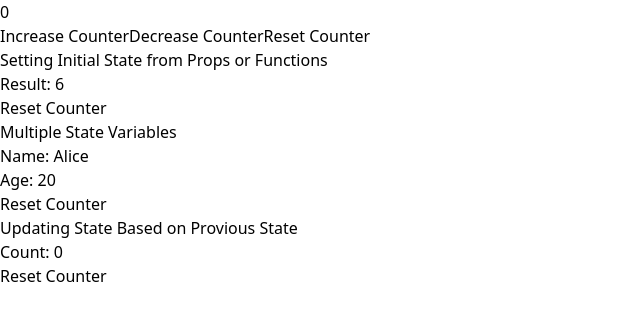
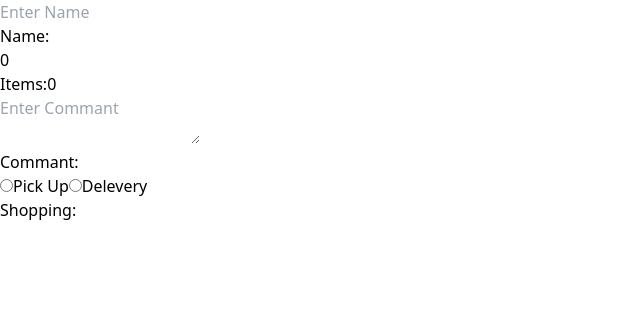
Before and after one commit to PurpleRain9/React, a React (Vite) app: page / in a window 1280 px wide. Shown: the top 320 px of the page, without its empty margins (0-640 px from the left). Built offline with nearby package versions, Linux system fonts and the light colour scheme.

Commit message:
On Change Event

```diff
--- a/src/App.jsx
+++ b/src/App.jsx
@@ -12,6 +12,7 @@ import UserGreeting from './ConditionalRundering/UserGreeting';
 import Lists from './RenderLists/Lists';
 import ClickEvent from './ClickEvents/ClickEvent';
 import StateParent from './useState/StateParent';
+import OnChangeEventsComponent from './OnChangeEvent/OnChangeEvent'
 
 export default function App() {
   return (
@@ -26,8 +27,10 @@ export default function App() {
       {/* <ClickEvent /> */}
 
     {/* Use State */}
-      <StateParent/>
+      {/* <StateParent/> */}
 
+    {/* OnChage */}
+    <OnChangeEventsComponent />
     </>
   )
 }
--- /dev/null
+++ b/src/OnChangeEvent/OnChangeEvent.jsx
@@ -0,0 +1,61 @@
+import React,{useState} from "react";
+
+function OnChangeEventsComponent () {
+
+    const [name, setName] = useState('');
+    const [items, setItems] = useState(0);
+    const [commant, setCommant] = useState('');
+    const [shop, setShop] = useState('');
+
+
+    const handleNameChange = (event) => {
+        setName(event.target.value);
+    }
+
+    const handleItemsChange = (e) => {
+        setItems(e.target.value);
+
+    }
+
+    const handleCommantChange = (e) => {
+        setCommant(e.target.value);
+    }
+
+    const handleDeleveryChange = (e) => {
+        setShop(e.target.value);
+    }
+    return(<>
+        <div className="flex flex-col justify-center items-center my-10">
+           <div className="border border-black p-2">
+                <input className="border h-10 p-2" placeholder="Enter Name" type="text" value={name} onChange={handleNameChange} />
+                <p>Name:{name}</p>
+           </div>
+
+            <div className="border border-black p-2 mt-5" >
+            <input className="border h-10 p-2" placeholder="Enter Items" type="number" value={items} onChange={handleItemsChange} />
+                <p>Items:{items}</p>
+            </div>
+
+            <div className="border border-black p-2 mt-5" >
+                <textarea className="border h-10 p-2" placeholder="Enter Commant" value={commant} onChange={handleCommantChange} />
+                <p>Commant:{commant}</p>
+            </div>
+
+            <div className="border border-black p-2 mt-5">
+
+                <label >
+                    <input type="radio" checked={shop === 'Pick Up'} value="Pick Up" onChange={handleDeleveryChange}/>
+                    Pick Up
+                </label>
+                <label >
+                    <input type="radio" checked={shop === 'Delevery'} value="Delevery" onChange={handleDeleveryChange}/>
+                   Delevery
+                </label>
+
+                <p>Shopping: {shop}</p>
+            </div>
+        </div>
+    </>)
+}
+
+export default OnChangeEventsComponent;
```
